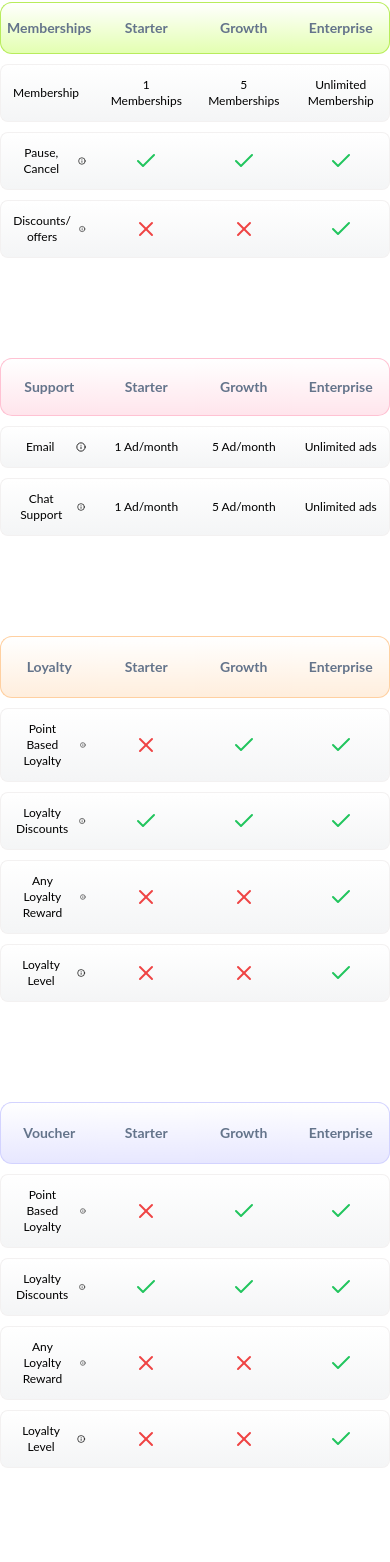
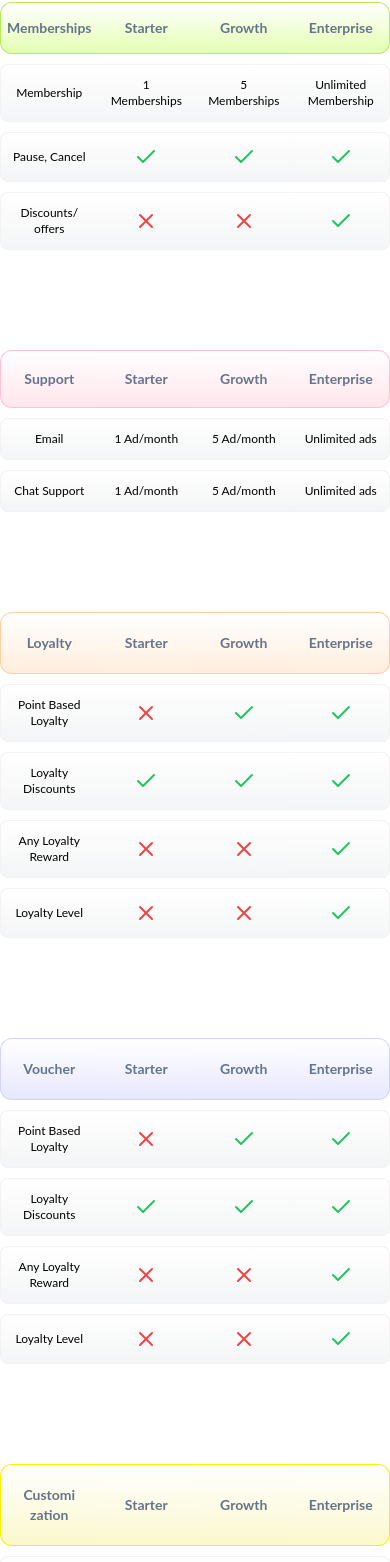
Before and after one commit to no-naame/rwwebcopy, a Next.js app: page /pricing in a window 390 px wide. Shown: the part 3397-4959 px from the top of the page. Built offline with nearby package versions, Linux system fonts and the light colour scheme.

Commit message:
Update pricingTable.tsx

```diff
--- a/src/components/ui/pricingTable.tsx
+++ b/src/components/ui/pricingTable.tsx
@@ -46,7 +46,7 @@ const PricingTable = () => {
                             <TableCell>
                                 <div className="flex justify-between items-center">
                                     <span className="flex-grow text-center">Membership</span>
-                                    <InfoIcon className="ml-2 w-[10px] h-[10px] sm:w-[20px] sm:h-[20px]"/>
+                                    <InfoIcon className=" w-[10px] h-[10px] hidden sm:block sm:w-[20px] sm:h-[20px]"/>
                                 </div>
                             </TableCell>
                             <TableCell>1 Memberships</TableCell>
@@ -57,7 +57,7 @@ const PricingTable = () => {
                             <TableCell className="border-l">
                                 <div className="flex justify-between items-center">
                                     <span className="flex-grow text-center">Pause, Cancel</span>
-                                    <InfoIcon className="ml-2 w-[10px] h-[10px] sm:w-[20px] sm:h-[20px]"/>
+                                    <InfoIcon className="ml-2 hidden sm:block w-[10px] h-[10px] sm:w-[20px] sm:h-[20px]"/>
                                 </div>
                             </TableCell>
                             <TableCell className="text-center align-middle">
@@ -80,7 +80,7 @@ const PricingTable = () => {
                             <TableCell>
                                 <div className="flex justify-between items-center">
                                     <span className="flex-grow text-center">Discounts/ offers</span>
-                                    <InfoIcon className="ml-2 w-[10px] h-[10px] sm:w-[20px] sm:h-[20px]"/>
+                                    <InfoIcon className="ml-2 w-[10px] h-[10px] hidden sm:block sm:w-[20px] sm:h-[20px]"/>
                                 </div>
                             </TableCell>
                             <TableCell className="text-center align-middle">
@@ -116,7 +116,7 @@ const PricingTable = () => {
                             <TableCell>
                                 <div className="flex justify-between items-center">
                                     <span className="flex-grow text-center">Email</span>
-                                    <InfoIcon className="ml-2 w-[10px] h-[10px] sm:w-[20px] sm:h-[20px]"/>
+                                    <InfoIcon className="ml-2 w-[10px] hidden sm:block h-[10px] sm:w-[20px] sm:h-[20px]"/>
                                 </div>
                             </TableCell>
                             <TableCell>1 Ad/month</TableCell>
@@ -127,7 +127,7 @@ const PricingTable = () => {
                             <TableCell className="border-l">
                                 <div className="flex justify-between items-center">
                                     <span className="flex-grow text-center">Chat Support</span>
-                                    <InfoIcon className="ml-2 w-[10px] h-[10px] sm:w-[20px] sm:h-[20px]"/>
+                                    <InfoIcon className="ml-2 w-[10px] hidden sm:block h-[10px] sm:w-[20px] sm:h-[20px]"/>
                                 </div>
                             </TableCell>
                             <TableCell>1 Ad/month</TableCell>
@@ -151,7 +151,7 @@ const PricingTable = () => {
                             <TableCell>
                                 <div className="flex justify-between items-center">
                                     <span className="flex-grow text-center">Point Based Loyalty</span>
-                                    <InfoIcon className="ml-2 w-[10px] h-[10px] sm:w-[20px] sm:h-[20px]"/>
+                                    <InfoIcon className="ml-2 w-[10px] hidden sm:block h-[10px] sm:w-[20px] sm:h-[20px]"/>
                                 </div>
                             </TableCell>
                             <TableCell className="text-center align-middle">
@@ -174,7 +174,7 @@ const PricingTable = () => {
                             <TableCell className="border-l">
                                 <div className="flex justify-between items-center">
                                     <span className="flex-grow text-center">Loyalty Discounts</span>
-                                    <InfoIcon className="ml-2 w-[10px] h-[10px] sm:w-[20px] sm:h-[20px]"/>
+                                    <InfoIcon className="ml-2 hidden sm:block w-[10px] h-[10px] sm:w-[20px] sm:h-[20px]"/>
                                 </div>
                             </TableCell>
                             <TableCell className="text-center align-middle">
@@ -197,7 +197,7 @@ const PricingTable = () => {
                             <TableCell>
                                 <div className="flex justify-between items-center">
                                     <span className="flex-grow text-center">Any Loyalty Reward</span>
-                                    <InfoIcon className="ml-2 w-[10px] h-[10px] sm:w-[20px] sm:h-[20px]"/>
+                                    <InfoIcon className="ml-2 hidden sm:block w-[10px] h-[10px] sm:w-[20px] sm:h-[20px]"/>
                                 </div>
                             </TableCell>
                             <TableCell className="text-center align-middle">
@@ -220,7 +220,7 @@ const PricingTable = () => {
                             <TableCell>
                                 <div className="flex justify-between items-center">
                                     <span className="flex-grow text-center">Loyalty Level</span>
-                                    <InfoIcon className="ml-2 w-[10px] h-[10px] sm:w-[20px] sm:h-[20px]"/>
+                                    <InfoIcon className="ml-2 hidden sm:block w-[10px] h-[10px] sm:w-[20px] sm:h-[20px]"/>
                                 </div>
                             </TableCell>
                             <TableCell className="text-center align-middle">
@@ -256,7 +256,7 @@ const PricingTable = () => {
                             <TableCell>
                                 <div className="flex justify-between items-center">
                                     <span className="flex-grow text-center">Point Based Loyalty</span>
-                                    <InfoIcon className="ml-2 w-[10px] h-[10px] sm:w-[20px] sm:h-[20px]"/>
+                                    <InfoIcon className="ml-2 hidden sm:block w-[10px] h-[10px] sm:w-[20px] sm:h-[20px]"/>
                                 </div>
                             </TableCell>
                             <TableCell className="text-center align-middle">
@@ -279,7 +279,7 @@ const PricingTable = () => {
                             <TableCell className="border-l">
                                 <div className="flex justify-between items-center">
                                     <span className="flex-grow text-center">Loyalty Discounts</span>
-                                    <InfoIcon className="ml-2 w-[10px] h-[10px] sm:w-[20px] sm:h-[20px]"/>
+                                    <InfoIcon className="ml-2 hidden sm:block w-[10px] h-[10px] sm:w-[20px] sm:h-[20px]"/>
                                 </div>
                             </TableCell>
                             <TableCell className="text-center align-middle">
@@ -302,7 +302,7 @@ const PricingTable = () => {
                             <TableCell>
                                 <div className="flex justify-between items-center">
                                     <span className="flex-grow text-center">Any Loyalty Reward</span>
-                                    <InfoIcon className="ml-2 w-[10px] h-[10px] sm:w-[20px] sm:h-[20px]"/>
+                                    <InfoIcon className="ml-2 hidden sm:block w-[10px] h-[10px] sm:w-[20px] sm:h-[20px]"/>
                                 </div>
                             </TableCell>
                             <TableCell className="text-center align-middle">
@@ -325,7 +325,7 @@ const PricingTable = () => {
                             <TableCell>
                                 <div className="flex justify-between items-center">
                                     <span className="flex-grow text-center">Loyalty Level</span>
-                                    <InfoIcon className="ml-2 w-[10px] h-[10px] sm:w-[20px] sm:h-[20px]"/>
+                                    <InfoIcon className="ml-2 hidden sm:block w-[10px] h-[10px] sm:w-[20px] sm:h-[20px]"/>
                                 </div>
                             </TableCell>
                             <TableCell className="text-center align-middle">
@@ -361,7 +361,7 @@ const PricingTable = () => {
                             <TableCell>
                                 <div className="flex justify-between items-center">
                                     <span className="flex-grow text-center">Loyalty</span>
-                                    <InfoIcon className="ml-2 w-[20px] h-[20px]"/>
+                                    <InfoIcon className="ml-2 hidden sm:block w-[20px] h-[20px]"/>
                                 </div>
                             </TableCell>
                             <TableCell className="text-center align-middle">
@@ -407,7 +407,7 @@ const PricingTable = () => {
                             <TableCell>
                                 <div className="flex justify-between items-center">
                                     <span className="flex-grow text-center">Personal</span>
-                                    <InfoIcon className="ml-2 w-[10px] h-[10px] sm:w-[20px] sm:h-[20px]"/>
+                                    <InfoIcon className="ml-2 hidden sm:block w-[10px] h-[10px] sm:w-[20px] sm:h-[20px]"/>
                                 </div>
                             </TableCell>
                             <TableCell className="text-center align-middle">
@@ -430,7 +430,7 @@ const PricingTable = () => {
                             <TableCell>
                                 <div className="flex justify-between items-center">
                                     <span className="flex-grow text-center">Offer Creations</span>
-                                    <InfoIcon className="ml-2 w-[20px] h-[20px]"/>
+                                    <InfoIcon className="ml-2 hidden sm:block w-[20px] h-[20px]"/>
                                 </div>
                             </TableCell>
                             <TableCell className="text-center align-middle">
```
